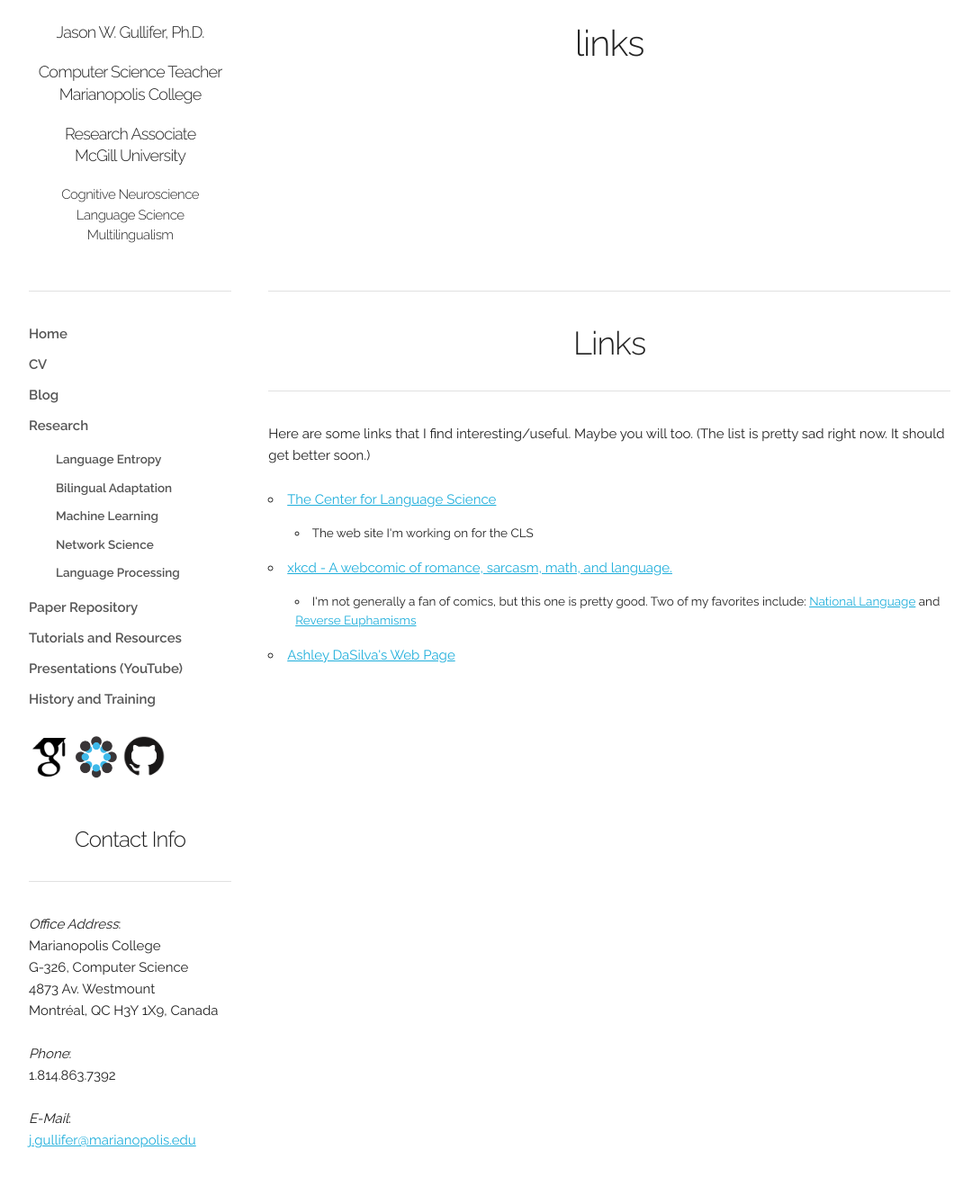
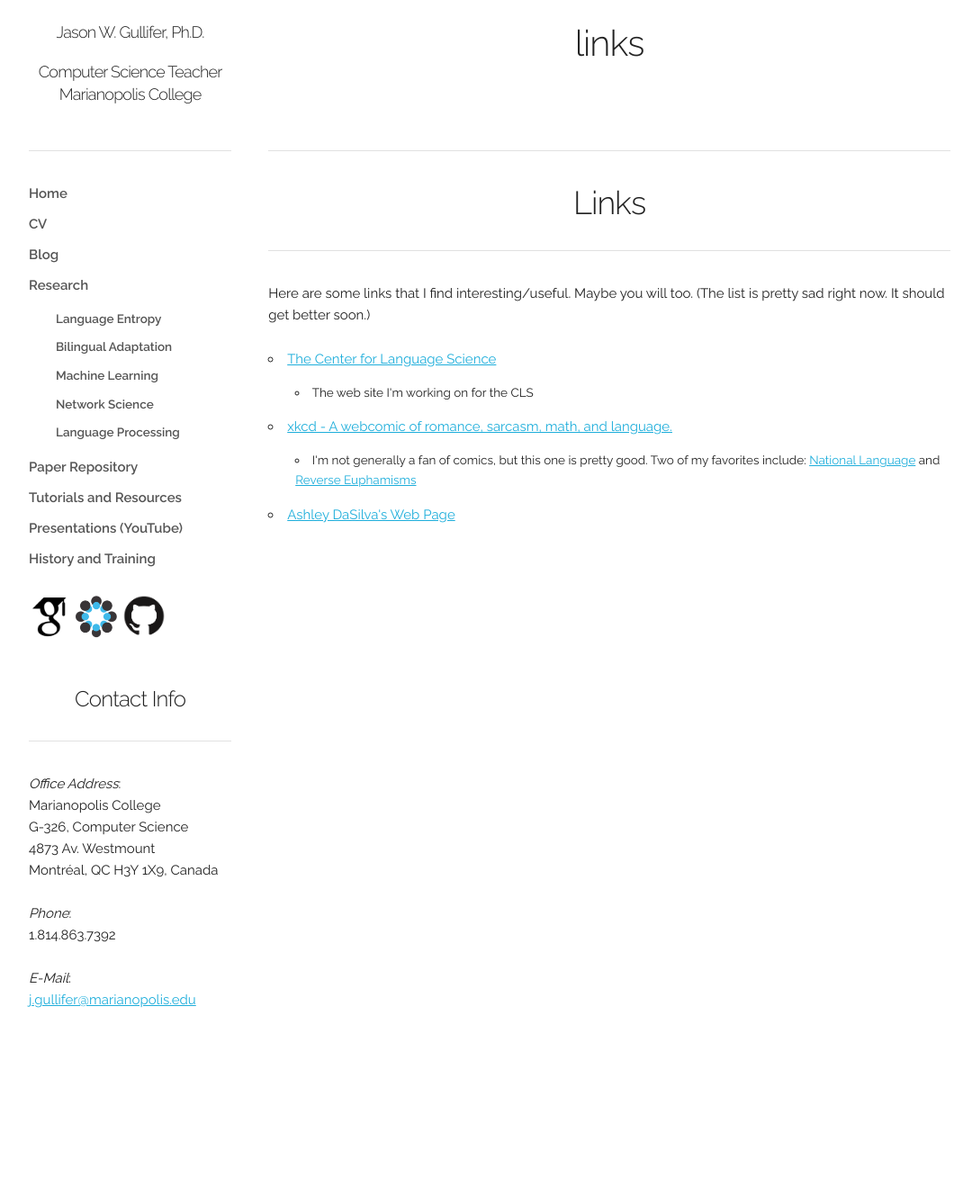
Before and after one commit to jasongullifer/jasongullifer.github.io, a Jekyll site: the page built from links.html, in a window 1280 px wide. Shown: the whole page at 90% size, without its empty margins (96-1176 px from the left). Built offline with Jekyll 4.4.1, drawn with Linux system fonts in a browser that asks for light colours; Markdown is read by kramdown in place of the engine named in the settings; comment, search, counter and statistics services are not loaded; after the commit the page ends 1172 px from its top, so only the background shows below that.

Commit message:
removed affil with mcgill

```diff
--- a/_layouts/default.html
+++ b/_layouts/default.html
@@ -50,11 +50,6 @@
 	     		<h1 class="header">Jason W. Gullifer, Ph.D.</h1>
 	     		<h4 class="header">Computer Science Teacher<br>
 	     		Marianopolis College</h4>
-	     		<h4 class="header">Research Associate<br>
-	     		McGill University</h4>
-	      		<h5 class="header">Cognitive Neuroscience<br>
-	      		Language Science<br>
-	      		Multilingualism</h5>
  		</div>
 
 	  <div class="nine columns header">
```
